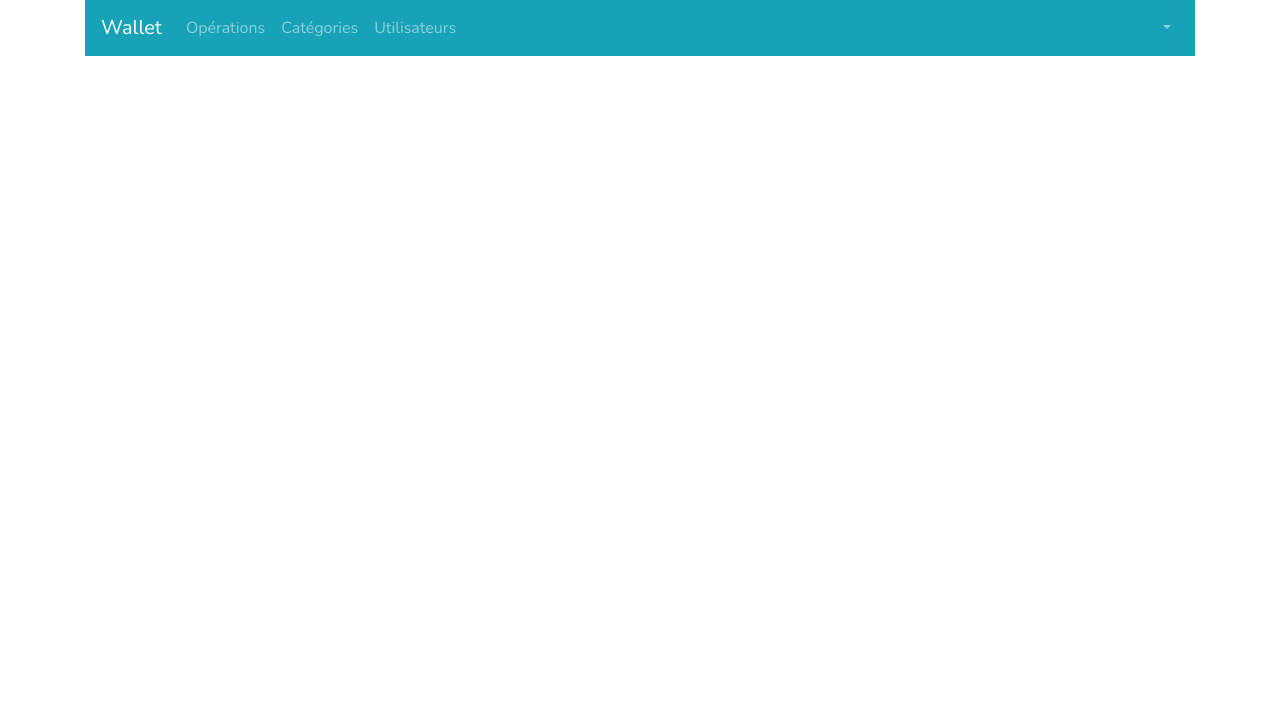
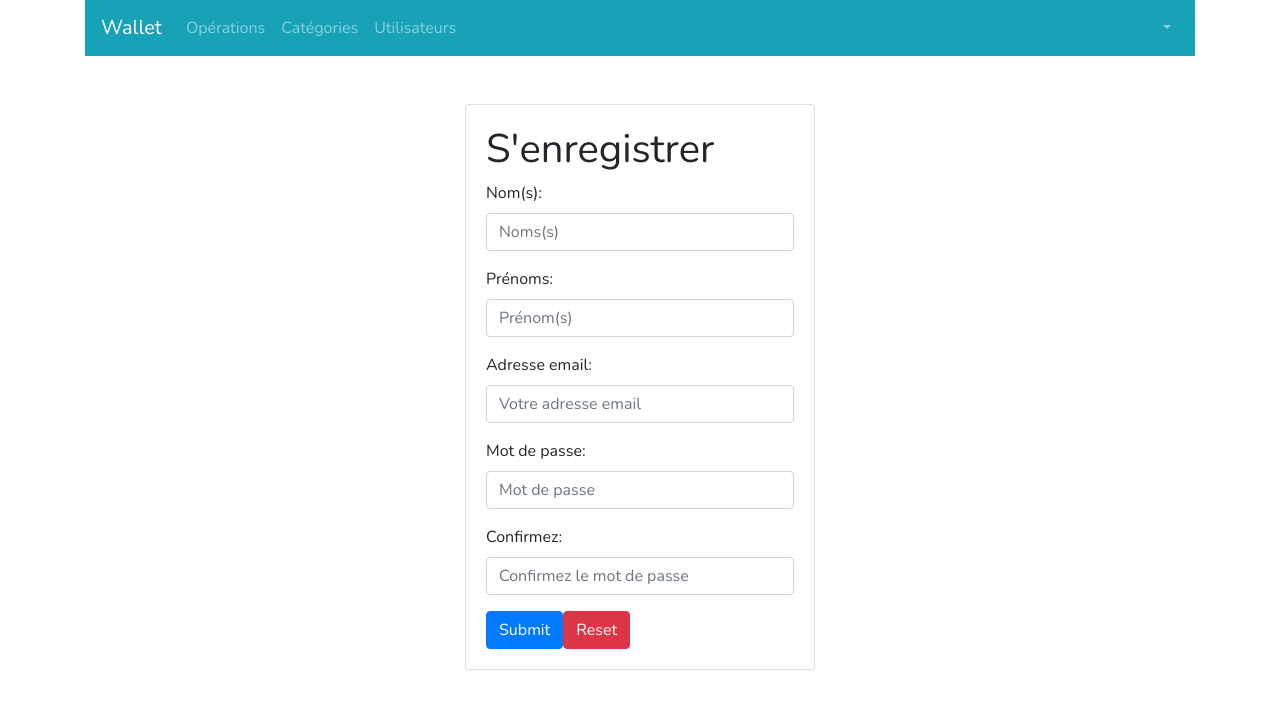
Before and after one commit to samankassou/wallet, a Nuxt app: page /register in a window 1280 px wide. Shown: the top 708 px of the page. Built offline with nearby package versions, Linux system fonts and the light colour scheme; no server answers.

Commit message:
Fix the register page

```diff
--- a/components/TheHeader.vue
+++ b/components/TheHeader.vue
@@ -14,6 +14,11 @@
 
         <!-- Right aligned nav items -->
         <b-navbar-nav class="ml-auto">
+          <p v-if="$auth.user">
+            <em>
+              {{ $auth.user.firstname + " " + $auth.user.lastname }}
+            </em>
+          </p>
           <b-nav-item-dropdown right>
             <!-- Using 'button-content' slot -->
             <template v-if="$auth.user">
--- a/pages/login.vue
+++ b/pages/login.vue
@@ -87,7 +87,6 @@ export default {
           this.$router.push("/");
         })
         .catch((error) => {
-          console.log("error logging");
           if (error.response && error.response.status !== 422) throw error;
 
           this.errors = Object.values(error.response.data.errors).flat();
--- /dev/null
+++ b/pages/register.vue
@@ -0,0 +1,145 @@
+<template>
+  <b-row class="mt-5">
+    <b-col></b-col>
+    <b-col>
+      <b-card>
+        <h1>S'enregistrer</h1>
+        <Errors class="mb-5" :errors="errors"></Errors>
+        <b-form @submit.prevent="onSubmit" @reset="onReset" v-if="show">
+          <b-form-group id="input-group-1" label="Nom(s):" label-for="input-1">
+            <b-form-input
+              id="input-1"
+              v-model="firstname"
+              type="text"
+              placeholder="Noms(s)"
+              required
+            ></b-form-input>
+          </b-form-group>
+          <b-form-group id="input-group-2" label="Prénoms:" label-for="input-2">
+            <b-form-input
+              id="input-2"
+              v-model="lastname"
+              type="text"
+              placeholder="Prénom(s)"
+            ></b-form-input>
+          </b-form-group>
+          <b-form-group
+            id="input-group-3"
+            label="Adresse email:"
+            label-for="input-3"
+          >
+            <b-form-input
+              id="input-3"
+              v-model="email"
+              type="email"
+              placeholder="Votre adresse email"
+              required
+            ></b-form-input>
+          </b-form-group>
+
+          <b-form-group
+            id="input-group-4"
+            label="Mot de passe:"
+            label-for="input-4"
+          >
+            <b-form-input
+              id="input-4"
+              v-model="password"
+              type="password"
+              placeholder="Mot de passe"
+              required
+            ></b-form-input>
+          </b-form-group>
+          <b-form-group
+            id="input-group-5"
+            label="Confirmez:"
+            label-for="input-5"
+          >
+            <b-form-input
+              id="input-5"
+              v-model="password_confirmation"
+              type="password"
+              placeholder="Confirmez le mot de passe"
+              required
+            ></b-form-input>
+          </b-form-group>
+
+          <b-button type="submit" variant="primary" :disabled="pending"
+            >Submit</b-button
+          >
+          <b-button type="reset" variant="danger" :disabled="pending"
+            >Reset</b-button
+          >
+        </b-form>
+      </b-card>
+    </b-col>
+    <b-col></b-col>
+  </b-row>
+</template>
+
+<script>
+export default {
+  middleware: "auth",
+  auth: "guest",
+  head() {
+    return {
+      title: "S'enregistrer — Wallet",
+    };
+  },
+  data: () => ({
+    firstname: "",
+    lastname: "",
+    email: "",
+    password: "",
+    password_confirmation: "",
+    pending: false,
+    errors: [],
+    show: true,
+  }),
+
+  methods: {
+    onSubmit() {
+      this.pending = true;
+      this.errors = [];
+      this.$axios
+        .post("api/auth/register", {
+          firstname: this.firstname,
+          lastname: this.lastname,
+          email: this.email,
+          password: this.password,
+          password_confirmation: this.password_confirmation,
+        })
+        .then((res) => {
+          this.$auth.loginWith("local", {
+            data: {
+              email: this.email,
+              password: this.password,
+            },
+          });
+        })
+        .catch((error) => {
+          if (error.response && error.response.status !== 422) throw error;
+
+          this.errors = Object.values(error.response.data.errors).flat();
+        })
+        .finally(() => {
+          this.pending = false;
+        });
+    },
+    onReset(event) {
+      event.preventDefault();
+      // Reset our form values
+      firstname = "";
+      lastname = "";
+      email = "";
+      password = "";
+      password_confirmation = "";
+      // Trick to reset/clear native browser form validation state
+      this.show = false;
+      this.$nextTick(() => {
+        this.show = true;
+      });
+    },
+  },
+};
+</script>
--- a/pages/transactions/expense.vue
+++ b/pages/transactions/expense.vue
@@ -2,6 +2,7 @@
   <div>
     <b-card title="Enregister une dépense">
       <b-form @submit.prevent="save">
+        <Errors class="mb-5" :errors="errors"></Errors>
         <b-form-group id="input-group-1" label="Montant:" label-for="input-1">
           <b-form-input
             id="input-1"
@@ -37,6 +38,7 @@ export default {
       type: "expense",
       categories: [],
       selected: null,
+      errors: [],
     };
   },
   computed: {
@@ -50,12 +52,21 @@ export default {
     },
   },
   methods: {
-    async save() {
-      const response = await this.$axios.$post("/api/categories", {
-        amount: this.amount,
-        type: this.type,
-        category_id: this.selected,
-      });
+    save() {
+      this.$axios
+        .$post("api/categories", {
+          amount: this.amount,
+          type: this.type,
+          category_id: this.selected,
+        })
+        .then((res) => {
+          this.$router.push("/");
+        })
+        .catch((error) => {
+          if (error.response && error.response.status !== 422) throw error;
+
+          this.errors = Object.values(error.response.data.errors).flat();
+        });
     },
   },
   async fetch() {
```
